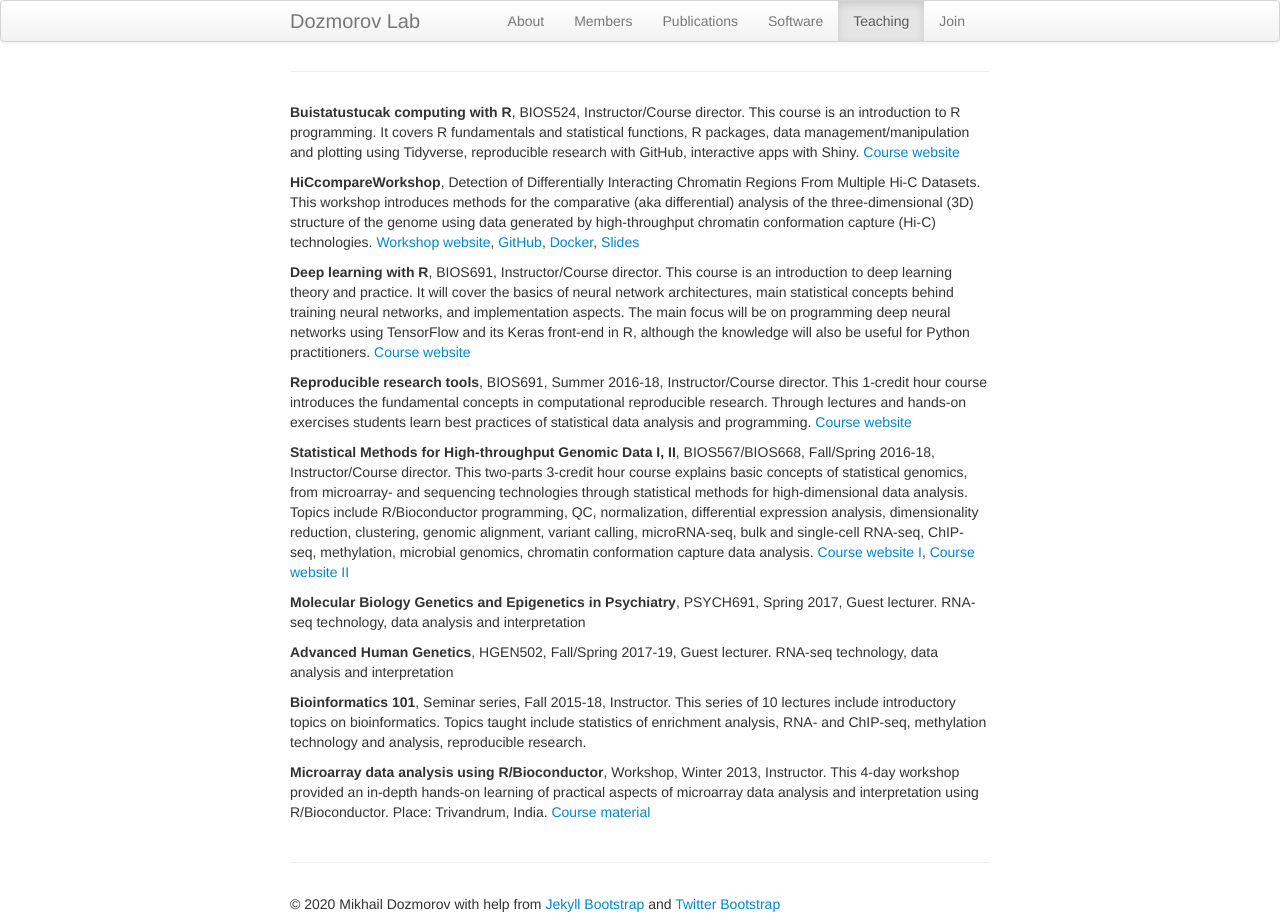
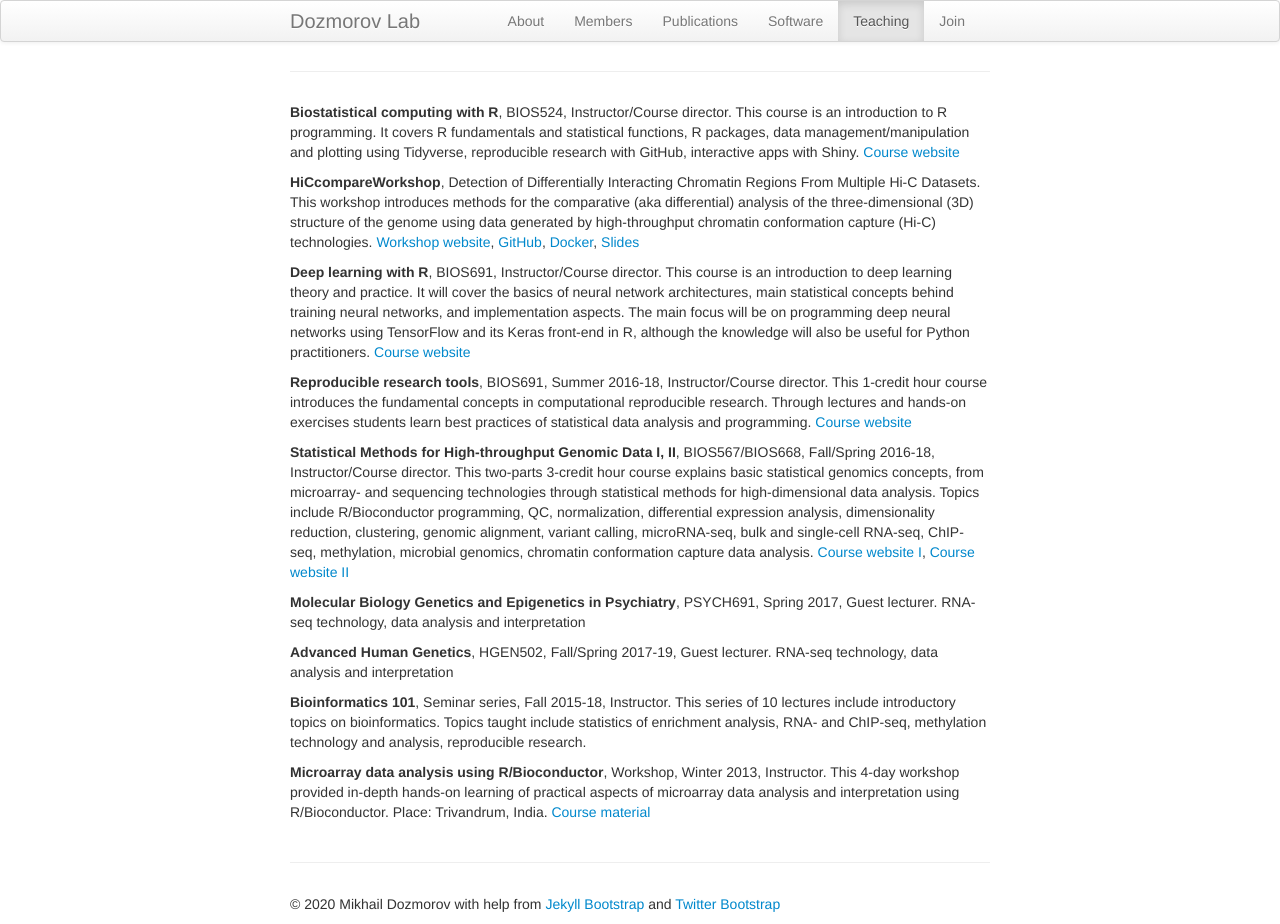
Before and after one commit to dozmorovlab/dozmorovlab.github.io, a Jekyll site: the page built from 05-teach.md, in a window 1280 px wide. Built offline with Jekyll 4.4.1, drawn with Linux system fonts in a browser that asks for light colours.

Commit message:
Fix typos

```diff
--- a/05-teach.md
+++ b/05-teach.md
@@ -6,7 +6,7 @@ permalink: "teaching.html"
 ---
 {% include JB/setup %}
 
-**Buistatustucak computing with R**, BIOS524, Instructor/Course director. This course is an introduction to R programming. It covers R fundamentals and statistical functions, R packages, data management/manipulation and plotting using Tidyverse, reproducible research with GitHub, interactive apps with Shiny. [Course website](https://bios524-biostatistical-computing-r.netlify.app/)
+**Biostatistical computing with R**, BIOS524, Instructor/Course director. This course is an introduction to R programming. It covers R fundamentals and statistical functions, R packages, data management/manipulation and plotting using Tidyverse, reproducible research with GitHub, interactive apps with Shiny. [Course website](https://bios524-biostatistical-computing-r.netlify.app/)
 
 **HiCcompareWorkshop**, Detection of Differentially Interacting Chromatin Regions From Multiple Hi-C Datasets. This workshop introduces methods for the comparative (aka differential) analysis of the three-dimensional (3D) structure of the genome using data generated by high-throughput chromatin conformation capture (Hi-C) technologies. [Workshop website](https://mdozmorov.github.io/HiCcompareWorkshop/), [GitHub](https://github.com/mdozmorov/HiCcompareWorkshop), [Docker](https://hub.docker.com/repository/docker/mdozmorov/hiccompareworkshop), [Slides](https://mdozmorov.github.io/Talk_HiCcompare/index.html)
 
@@ -14,7 +14,7 @@ permalink: "teaching.html"
 
 **Reproducible research tools**,	BIOS691, Summer 2016-18,	Instructor/Course director. This 1-credit hour course introduces the fundamental concepts in computational reproducible research. Through lectures and hands-on exercises students learn best practices of statistical data analysis and programming. [Course website](https://mdozmorov.github.io/BIOS691.2018/)
 
-**Statistical Methods for High-throughput Genomic Data I, II**,	BIOS567/BIOS668, Fall/Spring 2016-18,	Instructor/Course director. This two-parts 3-credit hour course explains basic concepts of statistical genomics, from microarray- and sequencing technologies through statistical methods for high-dimensional data analysis. Topics include R/Bioconductor programming, QC, normalization, differential expression analysis, dimensionality reduction, clustering, genomic alignment, variant calling, microRNA-seq, bulk and single-cell RNA-seq, ChIP-seq, methylation, microbial genomics, chromatin conformation capture data analysis. [Course website I](https://mdozmorov.github.io/BIOS567.2018/), [Course website II](https://mdozmorov.github.io/BIOS668.2018/)
+**Statistical Methods for High-throughput Genomic Data I, II**,	BIOS567/BIOS668, Fall/Spring 2016-18,	Instructor/Course director. This two-parts 3-credit hour course explains basic statistical genomics concepts, from microarray- and sequencing technologies through statistical methods for high-dimensional data analysis. Topics include R/Bioconductor programming, QC, normalization, differential expression analysis, dimensionality reduction, clustering, genomic alignment, variant calling, microRNA-seq, bulk and single-cell RNA-seq, ChIP-seq, methylation, microbial genomics, chromatin conformation capture data analysis. [Course website I](https://mdozmorov.github.io/BIOS567.2018/), [Course website II](https://mdozmorov.github.io/BIOS668.2018/)
 
 **Molecular Biology Genetics and Epigenetics in Psychiatry**,	PSYCH691, Spring 2017,	Guest lecturer. RNA-seq technology, data analysis and interpretation
 
@@ -22,4 +22,4 @@ permalink: "teaching.html"
 
 **Bioinformatics 101**,	Seminar series, Fall 2015-18,	Instructor. This series of 10 lectures include introductory topics on bioinformatics. Topics taught include statistics of enrichment analysis, RNA- and ChIP-seq, methylation technology and analysis, reproducible research.
 
-**Microarray data analysis using R/Bioconductor**,	Workshop, Winter 2013,	Instructor. This 4-day workshop provided an in-depth hands-on learning of practical aspects of microarray data analysis and interpretation using R/Bioconductor. Place: Trivandrum, India. [Course material](https://github.com/mdozmorov/ci-workshop)
+**Microarray data analysis using R/Bioconductor**,	Workshop, Winter 2013,	Instructor. This 4-day workshop provided in-depth hands-on learning of practical aspects of microarray data analysis and interpretation using R/Bioconductor. Place: Trivandrum, India. [Course material](https://github.com/mdozmorov/ci-workshop)
```
